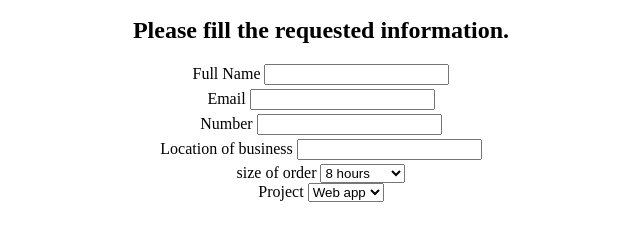
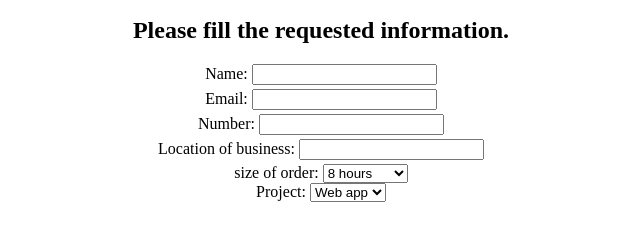
Before and after one commit to bgrobman/my-javascript, a plain HTML site: page index.html in a window 1280 px wide. Shown: the part 207-436 px from the top of the page, 319-959 px from the left. Drawn offline with Linux system fonts and the light colour scheme.

Commit message:
fixed message bugs

```diff
--- a/index.html
+++ b/index.html
@@ -14,26 +14,26 @@
   <h2>Please fill the requested information.</h2>
   <form id="form">
 
-<label for="name">Full Name</label>
+<label for="name">Name:</label>
 <input type="text" id="name" name="Name"><br>
 
-<label for="email">Email</label>
+<label for="email">Email:</label>
 <input type="email" id="email" name="Email"><br>
 
-<label for="number">Number</label>
+<label for="number">Number:</label>
 <input type="number" id="number" name="Number"><br>
 
-<label for="place">Location of business</label>
-<input type="text" id="place"  name="location"><br>
+<label for="place">Location of business:</label>
+<input type="text" id="place"  name="Location"><br>
 
-<label for="size">size of order</label>
+<label for="size">size of order:</label>
 <select  id="size">
 <option value="8_hours">8 hours</option>
 <option value="one_week">one week</option>
 <option value="one_month"> one month</option>
 </select><br>
 
-<label for="project">Project</label>
+<label for="project">Project:</label>
 <select  id="project">
 <option value="web_apps">Web app</option>
 <option value="web_site">Web site</option>
```
